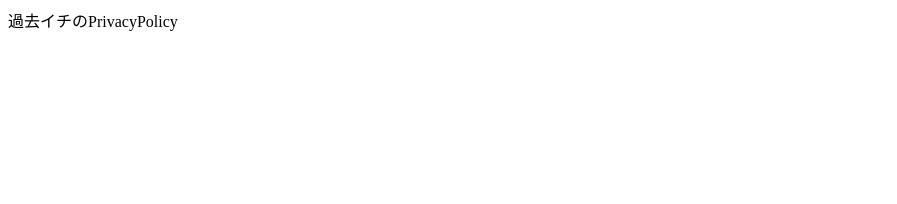
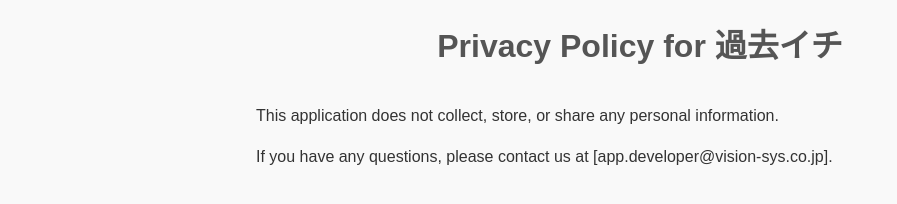
Before and after one commit to s-okada-vision/PrivacyPolicy, a plain HTML site: page kakoichi/index.html in a window 1280 px wide. Shown: the whole page, without its empty margins (0-897 px from the left). Drawn offline with Linux system fonts and the light colour scheme.

Commit message:
過去イチのPrivacyPolicy更新

```diff
--- a/kakoichi/index.html
+++ b/kakoichi/index.html
@@ -1 +1,51 @@
-過去イチのPrivacyPolicy
+<!DOCTYPE html>
+<html lang="en">
+
+<head>
+  <meta charset="UTF-8">
+  <meta name="viewport" content="width=device-width, initial-scale=1.0">
+  <title>Privacy Policy for 過去イチ</title>
+  <style>
+    body {
+      font-family: Arial, sans-serif;
+      line-height: 1.6;
+      margin: 20px;
+      padding: 0;
+      background-color: #f9f9f9;
+      color: #333;
+    }
+
+    header {
+      text-align: center;
+      margin-bottom: 30px;
+    }
+
+    h1 {
+      font-size: 2em;
+      color: #555;
+    }
+
+    main {
+      max-width: 768px;
+      margin: 0 auto;
+    }
+
+    section {
+      margin-bottom: 20px;
+    }
+  </style>
+</head>
+
+<body>
+  <header>
+    <h1>Privacy Policy for 過去イチ</h1>
+  </header>
+  <main>
+    <section>
+      <p>This application does not collect, store, or share any personal information.</p>
+      <p>If you have any questions, please contact us at [app.developer@vision-sys.co.jp].</p>
+    </section>
+  </main>
+</body>
+
+</html>
```
